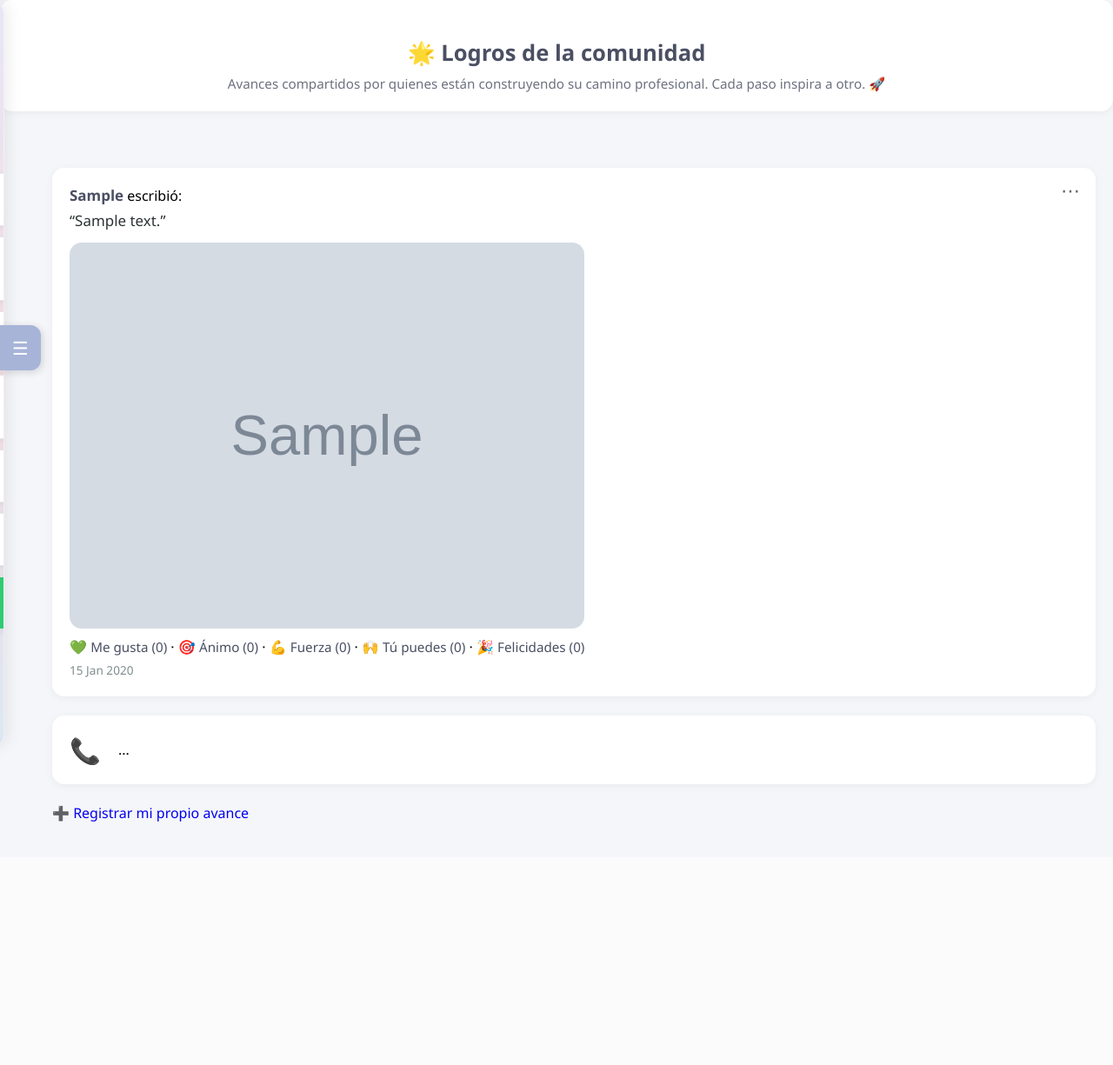
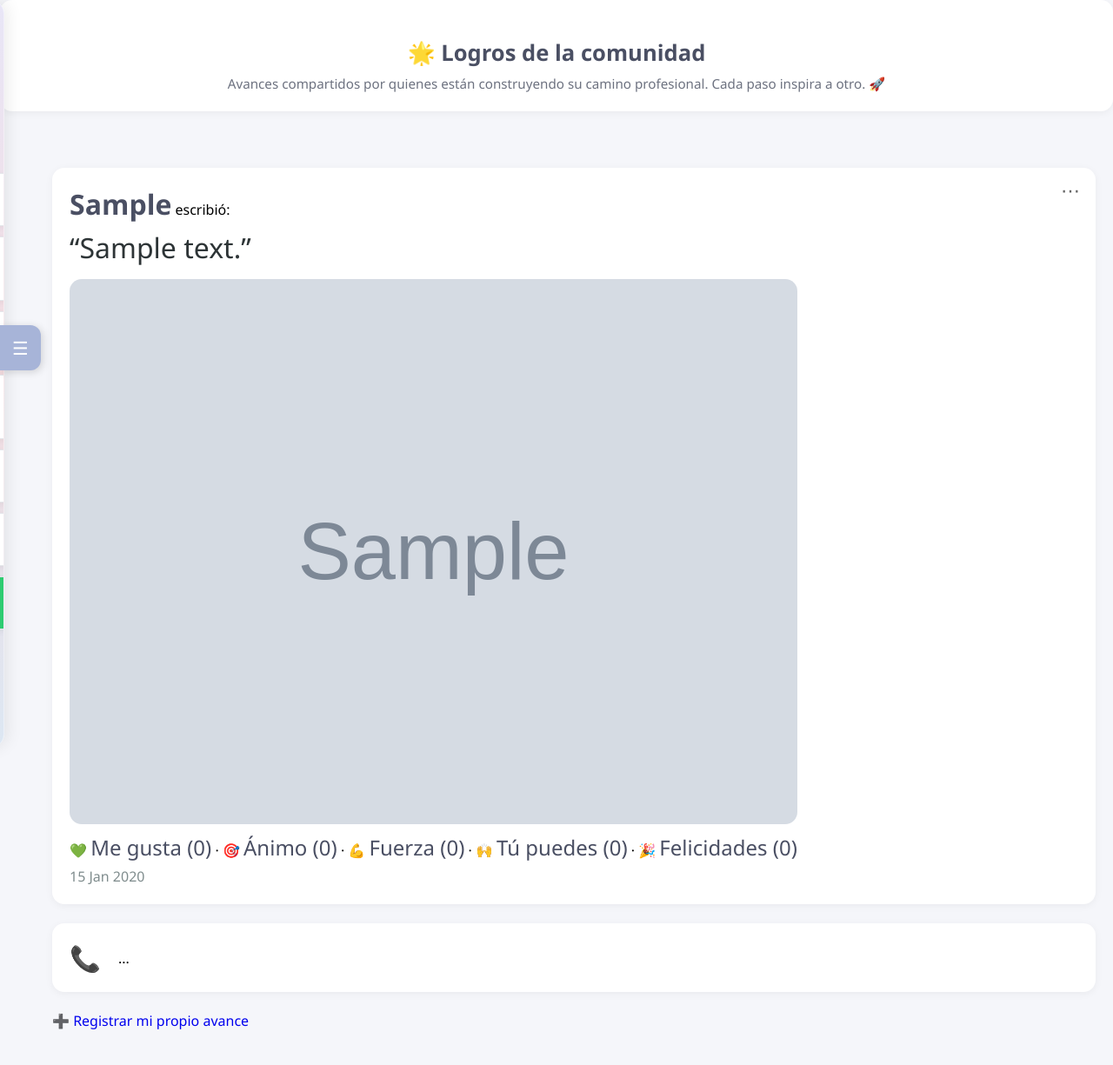
Before and after one commit to MarcoLogica/impulso, a Django app: page /comunidad/feed/ in a window 1280 px wide. Shown: the whole page at 87% size. Before the commit the page ends 945 px from the top, so only its background shows below. Run offline with Django 5.2, Linux system fonts and the light colour scheme; a user stored in the database is signed in; tables that the repository leaves empty hold one stand-in row (values such as "Sample post"); grey boxes marked "Sample" are stand-in pictures.

Commit message:
ajuste tamaño de fuentes del feed

```diff
--- a/base/templates/base/feed_comunitario.html
+++ b/base/templates/base/feed_comunitario.html
@@ -61,19 +61,19 @@ body {
 }
 
 .icono {
-  font-size: 1.8em;
+  font-size: 1.8rem;
 }
 
 /* --- AJUSTES DE TEXTO ESTILO INSTAGRAM/TIKTOK --- */
 .detalle strong {
   color: #4a4f63;
-  font-size: 1.06rem; /* ~17px */
+  font-size: 2rem; /* ~17px */
   font-weight: 600;
 }
 
 .detalle span {
   display: block;
-  font-size: 1.06rem; /* ~17px */
+  font-size: 2rem; /* ~17px */
   line-height: 1.45;
   color: #2d3436;
   margin-top: 6px;
@@ -81,13 +81,13 @@ body {
 
 /* Reacciones */
 .detalle a {
-  font-size: 0.95rem; /* ~15px */
+  font-size: 1.5rem; /* ~15px */
   color: #4a4f63;
 }
 
 /* Fecha (suave y secundaria) */
 .detalle span[style] {
-  font-size: 0.85rem !important; /* ~14px */
+  font-size: 1rem !important; /* ~14px */
   color: #7f8c8d !important;
 }
 
```
